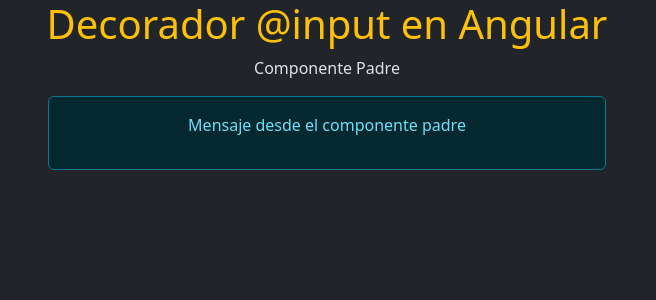
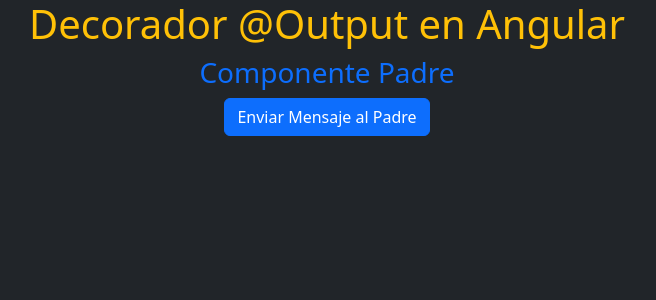
Before and after one commit to jsalvadorca90/app-angular, an Angular app: page / in a window 1280 px wide. Shown: the top 300 px of the page, without its empty margins (313-969 px from the left). Built offline with nearby package versions, Linux system fonts and the light colour scheme.

Commit message:
feat: [36] Decorador @Output

```diff
--- a/src/app/app.ts
+++ b/src/app/app.ts
@@ -33,7 +33,8 @@
   styleUrl: './app.css',
 })
 export class App {
-  protected titulo = 'Decorador @input en Angular';
+  protected titulo = 'Decorador @Output en Angular';
+  // protected titulo = 'Decorador @Input en Angular';
   // protected titulo = 'Directiva @for en Angular';
   // protected titulo = 'Local reference en Angular';
   // protected titulo = 'Directiva @if en Angular';
--- a/src/app/padre/hijo/hijo.html
+++ b/src/app/padre/hijo/hijo.html
@@ -1,4 +1,9 @@
 <!-- <p>Componente Hijo</p> -->
-<div class="alert alert-info w-50 mx-auto">
+<!-- <div class="alert alert-info w-50 mx-auto">
     <p>{{mensaje}}</p>
+</div> -->
+<div class="container">
+    <button class="btn btn-primary" (click)="enviarMensaje()">
+        Enviar Mensaje al Padre
+    </button>
 </div>
--- a/src/app/padre/hijo/hijo.ts
+++ b/src/app/padre/hijo/hijo.ts
@@ -1,4 +1,4 @@
-import { Component, Input } from '@angular/core';
+import { Component, EventEmitter, Output } from '@angular/core';
 
 @Component({
   selector: 'app-hijo',
@@ -8,5 +8,11 @@
 })
 export class Hijo {
   // !: operador non-null assertion; "mensaje" sreá inicializado posteriormente
-  @Input() mensaje!: string;
+  // @Input() mensaje!: string;
+  @Output() notificarPadre = new EventEmitter<string>();
+
+  enviarMensaje() {
+    // Emitir el evento con un mensaje[se emite una cadena string]
+    this.notificarPadre.emit('Mensaje desde el componente hijo   al padre');
+  }
 }
--- a/src/app/padre/padre.html
+++ b/src/app/padre/padre.html
@@ -1,7 +1,15 @@
-<p>Componente Padre</p>
+<!-- <p>Componente Padre</p> -->
 
 <!-- <app-hijo />
 <app-hijo />
 <app-hijo /> -->
 
-<app-hijo [mensaje]="mensajePadre" />
+<!-- <app-hijo [mensaje]="mensajePadre" /> -->
+
+<div class="container">
+    <h3 class="text-primary">Componente Padre</h3>
+    <app-hijo (notificarPadre)="recibirNotificacion($event)" />
+    @if (mensaje) {
+    <p class="mt-3 alert alert-info w-50 mx-auto">{{mensaje}}</p>
+    }
+</div>
--- a/src/app/padre/padre.ts
+++ b/src/app/padre/padre.ts
@@ -8,5 +8,11 @@
   styleUrl: './padre.css',
 })
 export class Padre {
-  mensajePadre: string = 'Mensaje desde el componente padre';
+  // mensajePadre: string = 'Mensaje desde el componente padre';
+  mensaje: string = '';
+
+  // Se emitió una cadena[string], es lo que vamos a recibir del componente hijo
+  recibirNotificacion(mensajeHijo: string) {
+    this.mensaje = mensajeHijo;
+  }
 }
```
